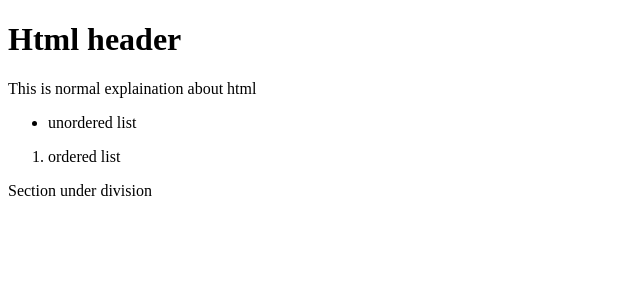
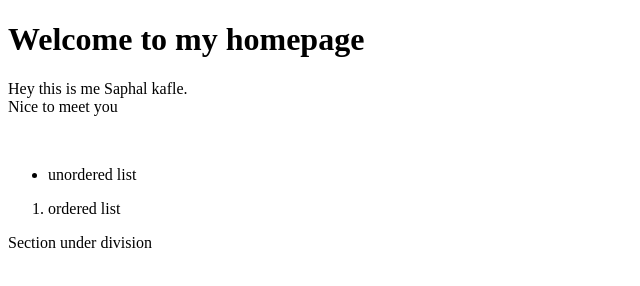
Before and after one commit to saphalkafle77-ai/html, a plain HTML site: page index.html in a window 1280 px wide. Shown: the whole page, without its empty margins (0-640 px from the left). Drawn offline with Linux system fonts and the light colour scheme.

Commit message:
Introduction

```diff
--- a/index.html
+++ b/index.html
@@ -10,9 +10,12 @@
 
 <body>
     <h1>
-    Html header
+   Welcome to my homepage
 </h1>
-<p>This is normal explaination about html</p>
+<p>Hey this is me Saphal kafle.
+    <br> Nice to meet you </p>
+<br>
+
 <ul>
     <li>unordered list</li>
 </ul>
```
